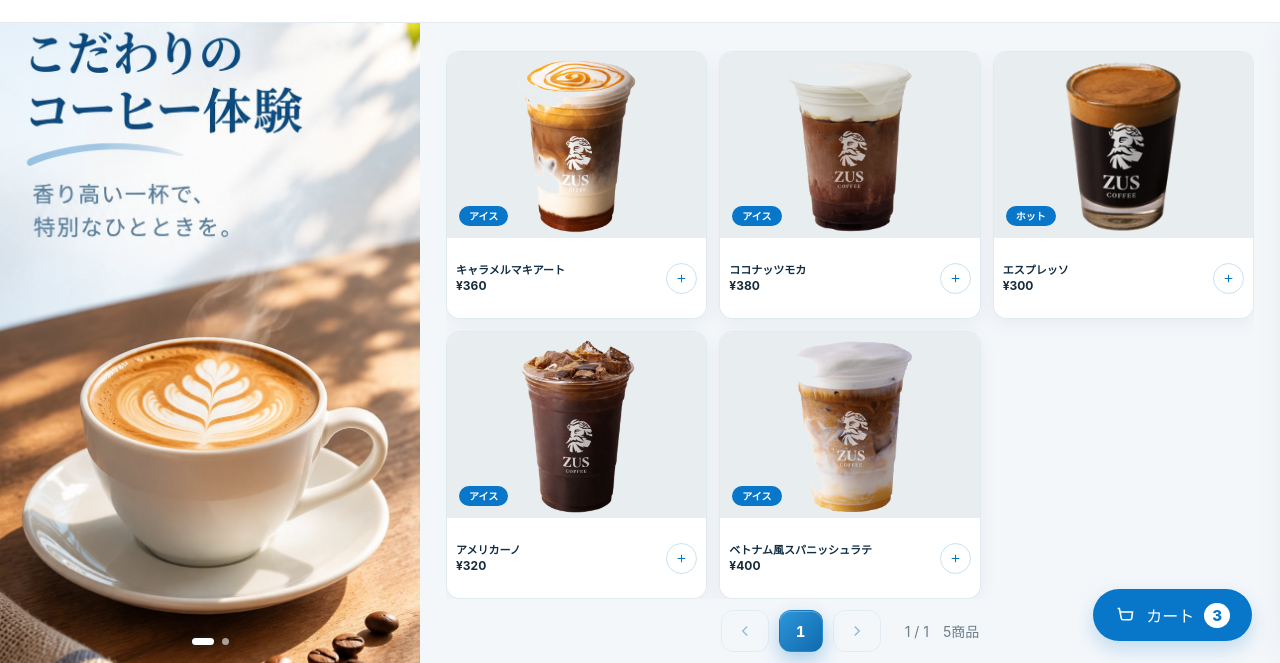
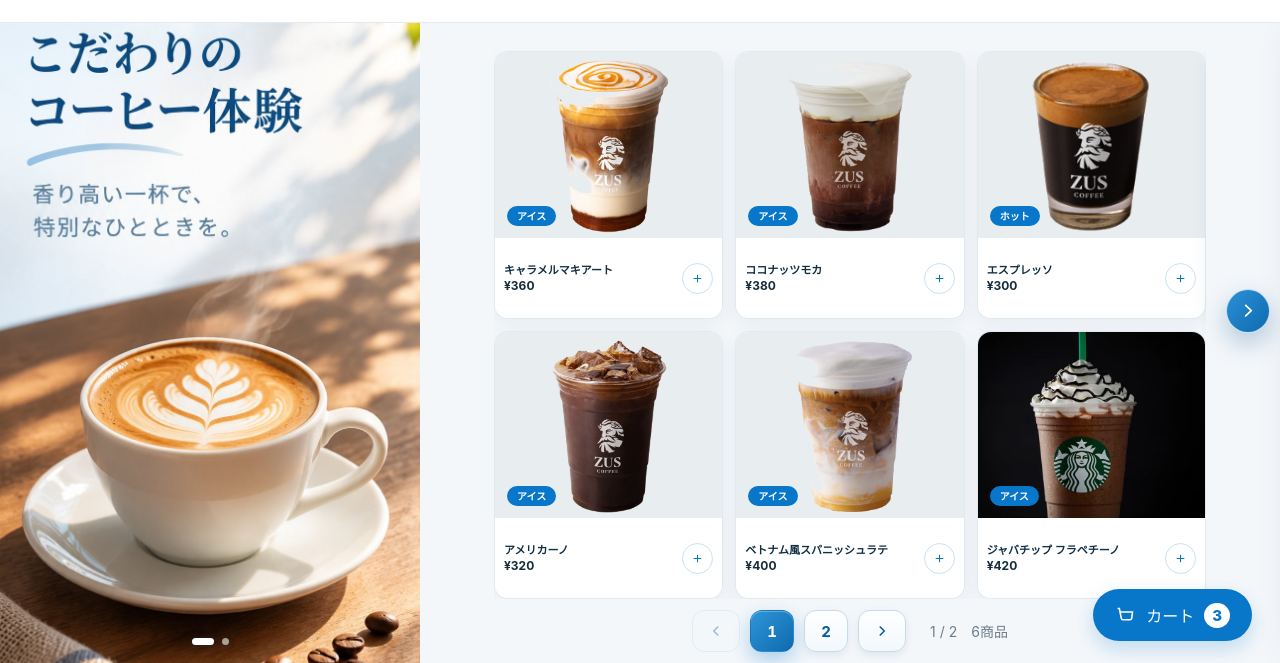
Before and after one commit to nicozhan/fuji-ui, a plain HTML site: page index.html in a window 1280 px wide. Shown: the part 137-800 px from the top of the page. Drawn offline with Linux system fonts and the light colour scheme.

Commit message:
feat: add four photo products to fill the 8-up catalog

```diff
--- a/index.html
+++ b/index.html
@@ -400,6 +400,8 @@
       transition: transform .25s ease;
     }
     .product-card:hover .product-media img { transform: scale(1.025); }
+    /* 实拍照片（自带背景）改为满铺裁切，避免出现灰底留边 */
+    .product-card.is-photo .product-media img { padding: 0; object-fit: cover; }
     .temperature-tag {
       position: absolute;
       bottom: 12px;
@@ -576,6 +578,7 @@
       padding: 24px 38px;
       border-bottom: 1px solid #edf1f4;
     }
+    .cart-thumb.is-photo { object-fit: cover; padding: 0; }
     .cart-thumb {
       width: 100%;
       height: clamp(84px, 5.9vw, 114px);
@@ -747,6 +750,7 @@
       overflow: hidden;
     }
     .custom-product { min-width: 0; }
+    .custom-product-image.is-photo { padding: 0; object-fit: cover; }
     .custom-product-image {
       display: block;
       width: 380px;
@@ -1286,7 +1290,11 @@
           2: { name: "ココナッツモカ", desc: "ココナッツの香りとチョコレートのまろやかさ。" },
           3: { name: "エスプレッソ", desc: "濃厚なエスプレッソをそのままに。" },
           4: { name: "アメリカーノ", desc: "すっきりとした後味のアイスアメリカーノ。" },
-          5: { name: "ベトナム風スパニッシュラテ", desc: "ベトナムコーヒーに濃厚ミルクを合わせて。" }
+          5: { name: "ベトナム風スパニッシュラテ", desc: "ベトナムコーヒーに濃厚ミルクを合わせて。" },
+          6: { name: "ジャバチップ フラペチーノ", desc: "チョコレートチップとコーヒーの濃厚フラペチーノ。" },
+          7: { name: "シェイクン アイスグリーンティー", desc: "緑茶をシェイクして、すっきり爽やかなアイスティーに。" },
+          8: { name: "ベリー ベリー ヒビスカス リフレッシャー", desc: "ハイビスカスとベリーの鮮やかな酸味が心地よい。" },
+          9: { name: "スノーキャップ マシュマロ モカ", desc: "マシュマロとチョコレートを重ねた、冬のご褒美モカ。" }
         }
       },
       zh: {
@@ -1344,7 +1352,11 @@
           2: { name: "椰子摩卡", desc: "椰香与巧克力的浓郁交织，顺滑清爽。" },
           3: { name: "浓缩咖啡", desc: "浓缩萃取，纯粹的咖啡本味。" },
           4: { name: "美式咖啡", desc: "冰爽美式，口感干净利落。" },
-          5: { name: "越南西班牙拿铁", desc: "越南咖啡搭配炼乳与绵密奶盖。" }
+          5: { name: "越南西班牙拿铁", desc: "越南咖啡搭配炼乳与绵密奶盖。" },
+          6: { name: "爪哇巧克力碎星冰乐", desc: "巧克力碎与咖啡打成的浓郁冰沙，顶覆绵密奶油。" },
+          7: { name: "摇摇冰绿茶", desc: "绿茶摇匀后清爽回甘，冰镇更解渴。" },
+          8: { name: "缤纷莓果木槿清爽饮", desc: "木槿花与莓果的鲜亮酸香，冰爽透亮。" },
+          9: { name: "雪顶棉花糖摩卡", desc: "棉花糖与巧克力碎堆叠的冬日摩卡。" }
         }
       },
       en: {
@@ -1402,7 +1414,11 @@
           2: { name: "Coconut Mocha", desc: "Coconut aroma with mellow chocolate mocha." },
           3: { name: "Espresso", desc: "A pure, intense shot of espresso." },
           4: { name: "Americano", desc: "Crisp iced americano with a clean finish." },
-          5: { name: "Vietnamese Spanish Latte", desc: "Vietnamese coffee with rich condensed milk." }
+          5: { name: "Vietnamese Spanish Latte", desc: "Vietnamese coffee with rich condensed milk." },
+          6: { name: "Java Chip Frappuccino", desc: "Chocolate chips blended with coffee, crowned with cream." },
+          7: { name: "Shaken Iced Green Tea", desc: "Green tea shaken over ice for a crisp, clean finish." },
+          8: { name: "Very Berry Hibiscus Starbucks Refresher", desc: "Bright hibiscus and berry notes, served over ice." },
+          9: { name: "Snowcap Marshmallow Mocha", desc: "Marshmallow and chocolate piled over a cozy mocha." }
         }
       },
       ko: {
@@ -1460,7 +1476,11 @@
           2: { name: "코코넛 모카", desc: "코코넛 향과 초콜릿 모카의 부드러운 조화." },
           3: { name: "에스프레소", desc: "에스프레소 본연의 진한 풍미." },
           4: { name: "아메리카노", desc: "깔끔한 목넘김의 아이스 아메리카노." },
-          5: { name: "베트남 스패니시 라테", desc: "베트남 커피에 진한 밀크를 더했습니다." }
+          5: { name: "베트남 스패니시 라테", desc: "베트남 커피에 진한 밀크를 더했습니다." },
+          6: { name: "자바 칩 프라페노", desc: "초콜릿 칩과 커피를 갈아 만든 진한 프라페노." },
+          7: { name: "셰이큰 아이스 그린티", desc: "녹차를 셰이크해 깔끔하고 상쾌한 아이스티." },
+          8: { name: "베리 베리 히비스커스 리프레셔", desc: "히비스커스와 베리의 상큼한 산미가 매력적." },
+          9: { name: "스노우캡 마시멜로 모카", desc: "마시멜로와 초콜릿을 올린 겨울 시즌 모카." }
         }
       }
     };
@@ -1471,7 +1491,11 @@
       { id: 2, price: 380, image: "assets/coconut-mocha.png", temperature: "iced" },
       { id: 3, price: 300, image: "assets/espresso.png", temperature: "hot" },
       { id: 4, price: 320, image: "assets/americano.png", temperature: "iced" },
-      { id: 5, price: 400, image: "assets/vietnamese-spanish-latte.png", temperature: "iced" }
+      { id: 5, price: 400, image: "assets/vietnamese-spanish-latte.png", temperature: "iced" },
+      { id: 6, price: 420, image: "assets/java-chip-frappuccino.jpg", temperature: "iced", photo: true },
+      { id: 7, price: 340, image: "assets/shaken-iced-green-tea.jpg", temperature: "iced", photo: true },
+      { id: 8, price: 360, image: "assets/very-berry-hibiscus.jpg", temperature: "iced", photo: true },
+      { id: 9, price: 420, image: "assets/snowcap-marshmallow-mocha.jpg", temperature: "hot", photo: true }
     ];
 
     const SUPPORTED_LANGUAGES = ["ja", "zh", "en", "ko"];
@@ -1564,7 +1588,7 @@
     function productCardMarkup(product, index) {
       const name = productName(product);
       return `
-        <article class="product-card" data-product-id="${product.id}" style="animation-delay:${index * 25}ms">
+        <article class="product-card${product.photo ? " is-photo" : ""}" data-product-id="${product.id}" style="animation-delay:${index * 25}ms">
           <button class="product-media" type="button" data-customize="${product.id}" aria-label="${t("customizeAria", { name })}">
             <img src="${product.image}" alt="${name}" width="700" height="700">
             <span class="temperature-tag">${t(`temperature.${product.temperature}`)}</span>
@@ -1624,7 +1648,8 @@
       productTrack.innerHTML = Array.from({ length: pages }, (_, pageIndex) => {
         const slice = products.slice(pageIndex * perPage, pageIndex * perPage + perPage);
         const cols = slice.length >= 7 ? 4 : 3;
-        const rows = Math.max(1, Math.ceil(slice.length / cols));
+        // 至少保留两行高度，避免末页只有 1 件时卡片被拉成整屏
+        const rows = Math.max(2, Math.ceil(slice.length / cols));
         return `
         <div class="product-page" style="--cols:${cols};--rows:${rows}">
           ${slice.map((product, index) => productCardMarkup(product, index)).join("")}
@@ -1663,7 +1688,7 @@
         const highlight = highlightId === product.id ? " is-new" : "";
         return `
         <article class="cart-item${highlight}">
-          <img class="cart-thumb" src="${product.image}" alt="${name}" width="210" height="210">
+          <img class="cart-thumb${product.photo ? " is-photo" : ""}" src="${product.image}" alt="${name}" width="210" height="210">
           <div class="cart-item-main">
             <h3 class="cart-item-name"><span class="cart-item-title" title="${name}">${name}</span><span class="cart-item-qty">× ${quantity}</span></h3>
             <p class="cart-item-variant">${variantLabel(variant)}</p>
@@ -1763,6 +1788,7 @@
       const image = document.getElementById("customProductImage");
       image.src = product.image;
       image.alt = name;
+      image.classList.toggle("is-photo", Boolean(product.photo));
       document.getElementById("customProductName").textContent = name;
       document.getElementById("customProductPrice").textContent = yen(product.price);
       document.getElementById("customProductDescription").textContent = productDescription(product);
```
Also changed, not shown: preparation.html (+5 -1 lines), assets/java-chip-frappuccino.jpg (added), assets/shaken-iced-green-tea.jpg (added), assets/snowcap-marshmallow-mocha.jpg (added), assets/very-berry-hibiscus.jpg (added), 1 other file.
